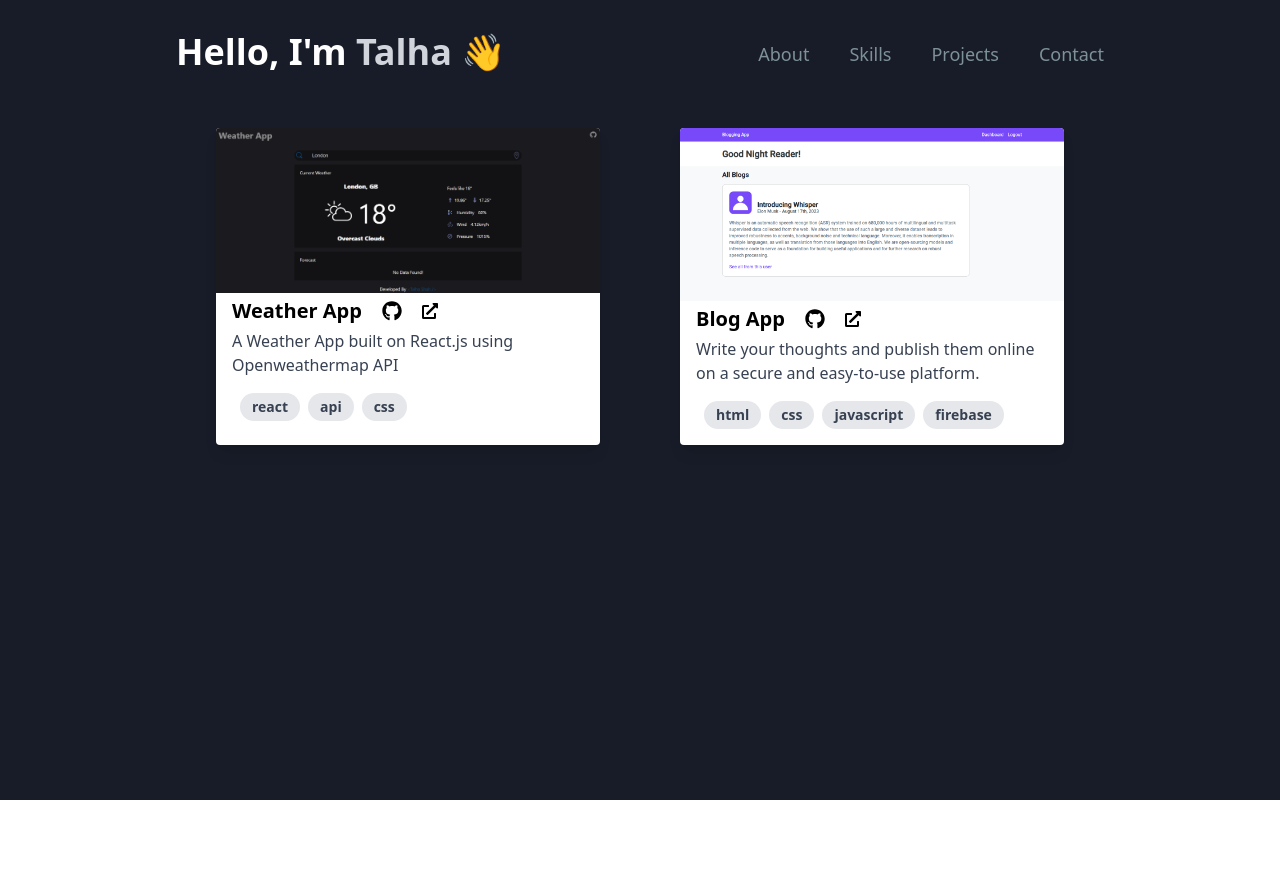
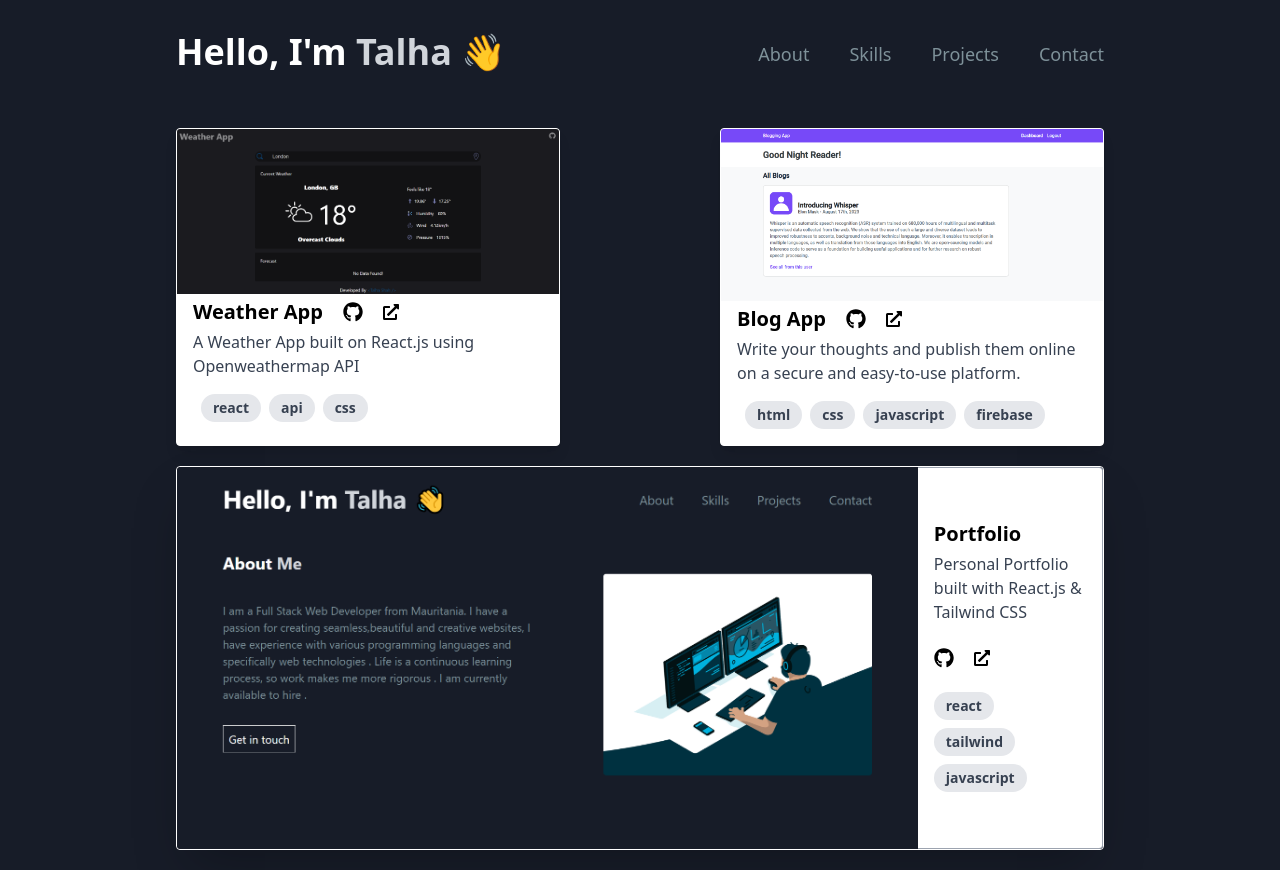
Before and after one commit to talhashah-dev/portfolio, a React (Create React App) app: page /projects in a window 1280 px wide. Before the commit the page ends 800 px from the top, so only its background shows below. Built offline with nearby package versions, Linux system fonts and the light colour scheme.

Commit message:
added new project

```diff
--- a/src/assets/images/index.js
+++ b/src/assets/images/index.js
@@ -10,6 +10,7 @@ import Linux_Logo from "./linux-logo.svg";
 import VSCode_Logo from "./vs-code-logo.svg";
 import Blog_App from "./blog-app.png";
 import Weather_App from "./weather-app.png";
+import Portfolio from "./portfolio.png";
 import Tailwind_Logo from "./tailwind-logo.svg";
 
 export {
@@ -23,7 +24,8 @@ export {
   Firebase_Logo,
   Linux_Logo,
   VSCode_Logo,
+  Tailwind_Logo,
   Blog_App,
   Weather_App,
-  Tailwind_Logo
+  Portfolio
 };
--- a/src/pages/Projects.jsx
+++ b/src/pages/Projects.jsx
@@ -1,13 +1,13 @@
 import React from 'react'
 import { FaGithub, FaExternalLinkAlt } from "react-icons/fa";
-import { Blog_App, Weather_App } from "../assets/images/index.js"
+import { Blog_App, Weather_App, Portfolio } from "../assets/images/index.js"
 
 function Projects() {
   return (
-    <div className="flex flex-wrap justify-around gap-y-10 pb-5">
+    <div className="flex flex-wrap justify-between gap-y-5 pb-5">
 
-      <div className="max-w-sm rounded overflow-hidden shadow-lg bg-white hover:scale-105 shadow-2xl hover:shadow-indigo-500/50 transition-all">
-        <img className="w-full" src={Weather_App} alt="Sunset in the mountains" />
+      <div className="max-w-sm rounded overflow-hidden shadow-lg bg-white hover:scale-105 shadow-2xl hover:shadow-indigo-500/50 transition-all border border-white">
+        <img className="w-full" src={Weather_App} alt="Weather App" />
         <div className="px-4">
           <div className="flex items-center gap-5">
             <h1 className="font-bold text-xl mb-1 mt-1 text-black">
@@ -31,8 +31,8 @@ function Projects() {
         </div>
       </div>
 
-      <div className="max-w-sm rounded overflow-hidden shadow-lg bg-white hover:scale-105 shadow-2xl hover:shadow-indigo-500/50 transition-all">
-        <img className="w-full" src={Blog_App} alt="Sunset in the mountains" />
+      <div className="max-w-sm rounded overflow-hidden shadow-lg bg-white hover:scale-105 shadow-2xl hover:shadow-indigo-500/50 transition-all border border-white">
+        <img className="w-full" src={Blog_App} alt="Blog App" />
         <div className="px-4">
           <div className="flex items-center gap-5">
             <h1 className="font-bold text-xl mb-1 mt-1 text-black">
@@ -44,7 +44,7 @@ function Projects() {
             <a href="https://talhashah-dev.github.io/blogging-app/" className="font-bold text-base mb-1 mt-1 text-black cursor-pointer hover:scale-110" target="_blank" title="Hosted Link">
               <FaExternalLinkAlt />
             </a>
-            </div>
+          </div>
             <p className="text-gray-700 text-base">
               Write your thoughts and publish them online on a secure and easy-to-use platform.
             </p>
@@ -57,6 +57,36 @@ function Projects() {
         </div>
       </div>
 
+      <div class="max-w-sm w-full lg:max-w-full lg:flex min-h-96 hover:scale-105 shadow-2xl hover:shadow-indigo-500/50 rounded transition-all border border-white">
+        <div class="h-48 lg:h-auto lg:w-4/5 flex-none bg-cover text-center overflow-hidden rounded bg-cover bg-no-repeat bg-center" style={{backgroundImage: "url(" + Portfolio + ")"}} title="Portfolio Website">
+        </div>
+        <div class="border-r border-b border-l border-gray-400 lg:border-l-0 lg:border-t lg:border-gray-400 bg-white rounded-e p-4 flex flex-col gap-5 justify-center leading-normal">
+          <div class="">
+            <h1 className="font-bold text-xl mb-1 mt-1 text-black">
+              Portfolio
+            </h1>
+            <p className="text-gray-700 text-base">
+              Personal Portfolio built with React.js & Tailwind CSS
+            </p>
+          </div>
+
+          <div className="flex items-center gap-5">
+            <a href="https://github.com/talhashah-dev/portfolio" className="font-bold text-xl mb-1 mt-1 text-black cursor-pointer hover:scale-110" target="_blank" title="Github Repo">
+              <FaGithub />
+            </a>
+            <a href="https://talhashah.vercel.app/" className="font-bold text-base mb-1 mt-1 text-black cursor-pointer hover:scale-110" target="_blank" title="Hosted Link">
+              <FaExternalLinkAlt />
+            </a>
+          </div>
+
+          <div className="">
+            <span className="inline-block bg-gray-200 rounded-full px-3 py-1 text-sm font-semibold text-gray-700 mr-2 mb-2">react</span>
+            <span className="inline-block bg-gray-200 rounded-full px-3 py-1 text-sm font-semibold text-gray-700 mr-2 mb-2">tailwind</span>
+            <span className="inline-block bg-gray-200 rounded-full px-3 py-1 text-sm font-semibold text-gray-700 mr-2 mb-2">javascript</span>
+          </div>
+        </div>
+      </div>
+
     </div>
   )
 }
```
Also changed, not shown: src/assets/images/portfolio.png (added).
